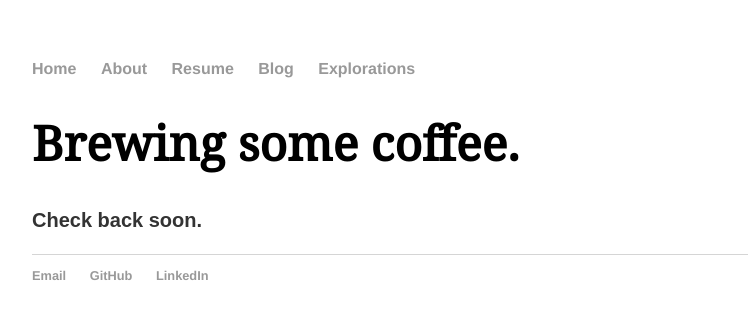
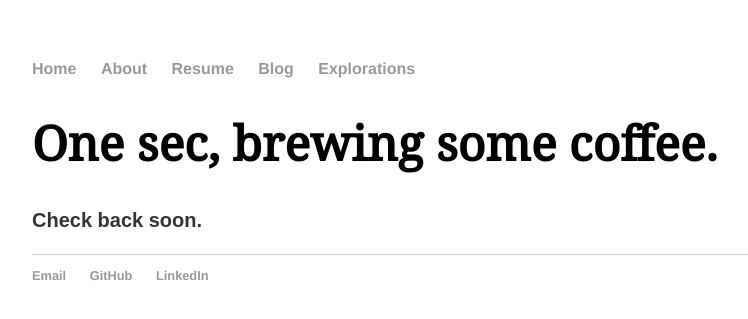
Before and after one commit to arastogi15/arastogi15.github.io, a Jekyll site: the page built from explorations/index.html, in a window 1280 px wide. Shown: the top 319 px of the page, without its empty margins (160-908 px from the left). Built offline with Jekyll 4.4.1, drawn with Linux system fonts in a browser that asks for light colours.

Commit message:
update explorations

```diff
--- a/explorations/index.html
+++ b/explorations/index.html
@@ -3,7 +3,7 @@ layout: default
 title: Ankur Rastogi
 ---
 <div class="blurb">
-	<h1 class="title">Brewing some coffee.</h1>
+	<h1 class="title">One sec, brewing some coffee.</h1>
 
 			<p><b>Check back soon.</b>
 			</p>
```
